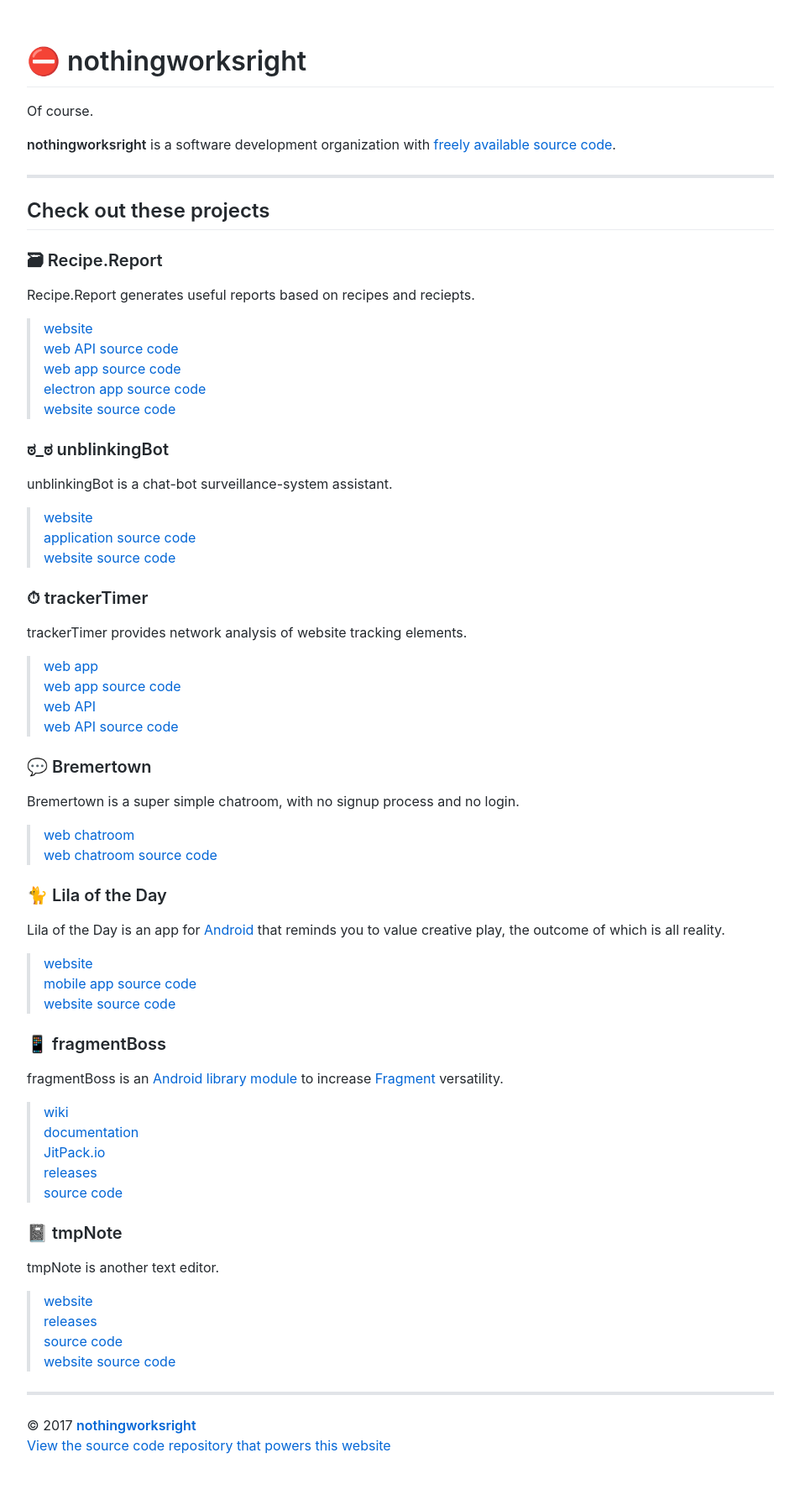
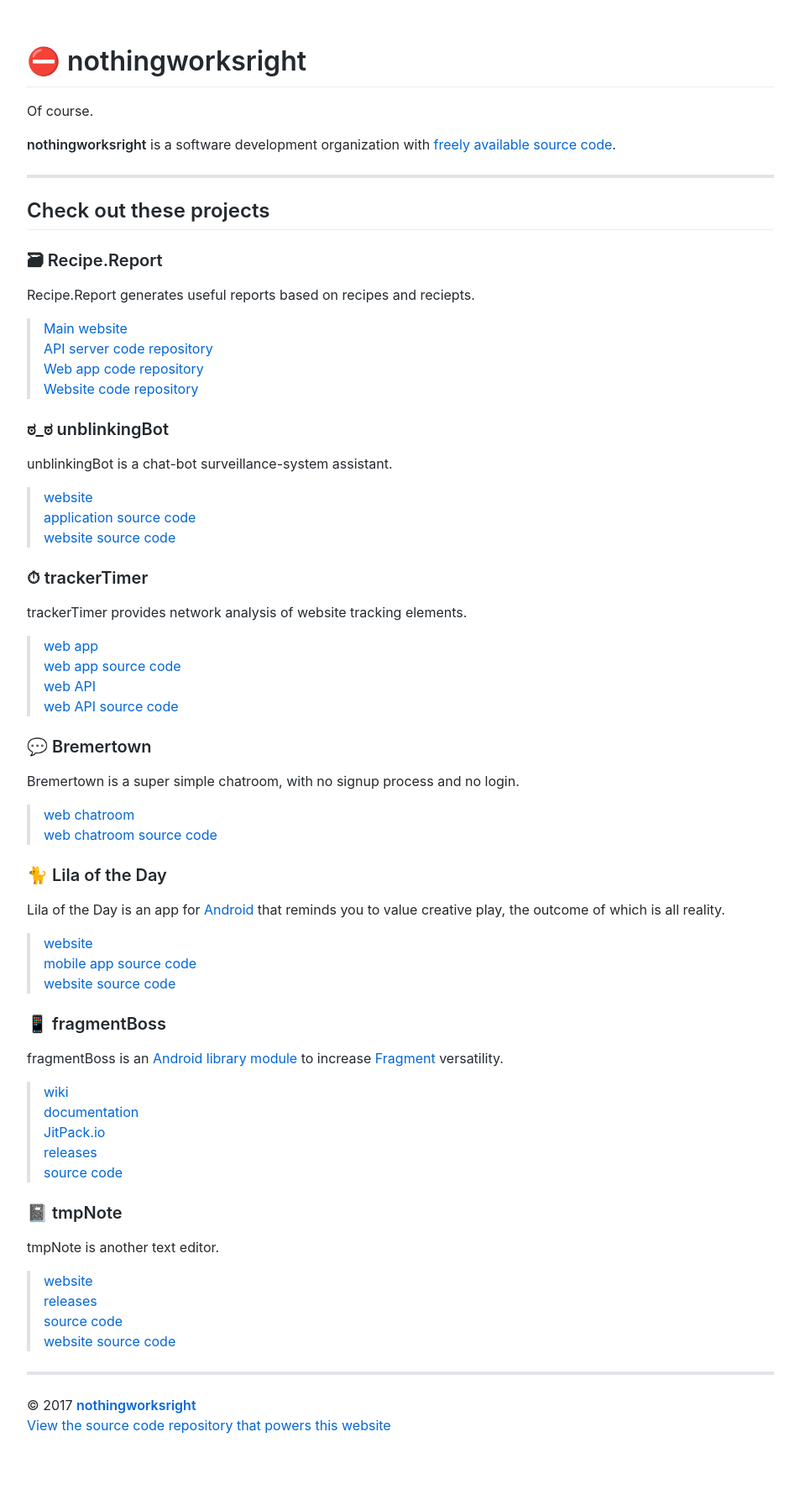
Before and after one commit to nothingworksright/www.nothingworksright.io, a Jekyll site: the page built from index.md, in a window 1280 px wide. Shown: the whole page at 84% size, without its empty margins (163-1116 px from the left). Built offline with Jekyll 4.4.1, drawn with Linux system fonts in a browser that asks for light colours; our own code applies the rules of GitHub Pages for plain Markdown files; after the commit the page ends 1762 px from its top, so only the background shows below that.

Commit message:
Update index.md

```diff
--- a/index.md
+++ b/index.md
@@ -12,11 +12,10 @@
 
 Recipe.Report generates useful reports based on recipes and reciepts.
 
-> [website](http://www.recipe.report/)
-> [web API source code](https://github.com/nothingworksright/recipereport_api)
-> [web app source code](https://github.com/nothingworksright/recipereport_webapp)
-> [electron app source code](https://github.com/nothingworksright/recipereport_xplat)
-> [website source code](https://github.com/nothingworksright/recipereport_website)
+> [Main website](http://www.recipe.report/)
+> [API server code repository](https://github.com/nothingworksright/api.recipe.report)
+> [Web app code repository](https://github.com/nothingworksright/my.recipe.report)
+> [Website code repository](https://github.com/nothingworksright/www.recipe.report)
 
 ### ಠ_ಠ unblinkingBot
 
```
